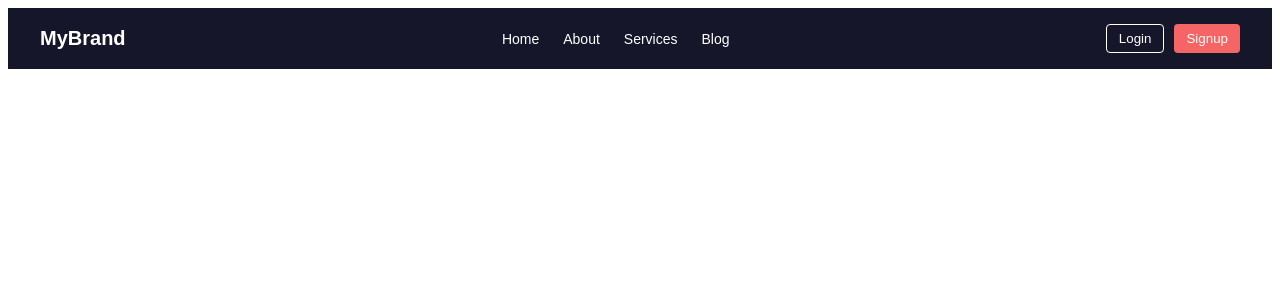
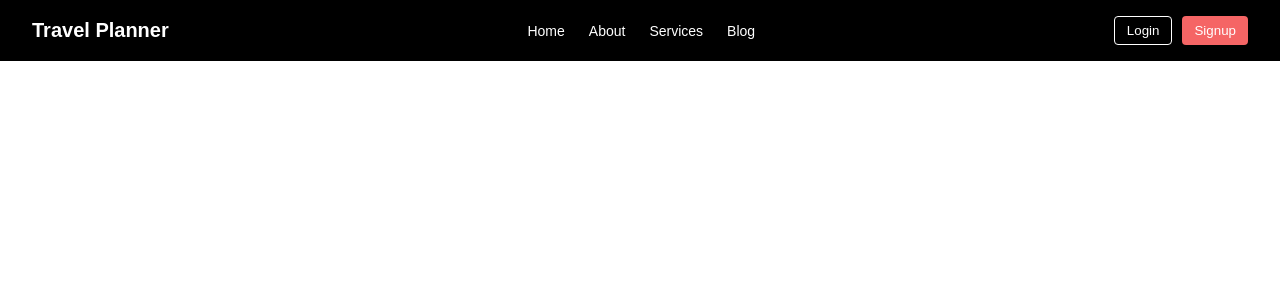
Before and after one commit to OnlineBunker/Travel-Planner, a React (Vite) app: page / in a window 1280 px wide. Shown: the top 300 px of the page. Built offline with nearby package versions, Linux system fonts and the light colour scheme.

Commit message:
navbar changes

```diff
--- a/src/App.css
+++ b/src/App.css
@@ -0,0 +1,4 @@
+body, html {
+    margin: 0;
+    padding: 0;
+}
--- a/src/assets/navbar/navbar.css
+++ b/src/assets/navbar/navbar.css
@@ -1,5 +1,5 @@
 .navbar {
-    background-color: #16162b;
+    background-color: #000000;
     color: white;
     padding: 16px 32px;
     display: flex;
--- a/src/assets/navbar/navbar.jsx
+++ b/src/assets/navbar/navbar.jsx
@@ -4,7 +4,7 @@ import './navbar.css';
 export default function Navbar() {
     return (
         <nav className="navbar">
-            <div className="brand">MyBrand</div>
+            <div className="brand">Travel Planner</div>
             <ul className="nav-links">
                 <li><a href="#">Home</a></li>
                 <li><a href="#">About</a></li>
--- a/src/index.css
+++ b/src/index.css
@@ -0,0 +1,4 @@
+body, html {
+    margin: 0;
+    padding: 0;
+}
```
Also changed, not shown: 1 other file (tests, documents, lock files or other folders).
